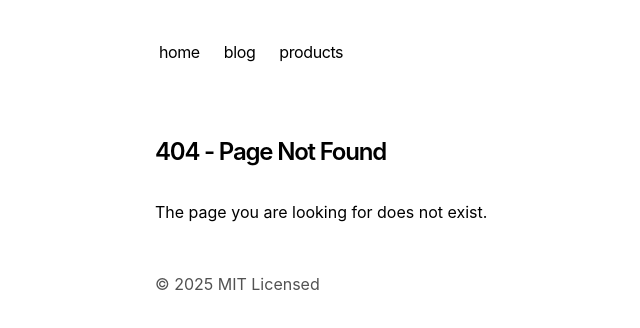
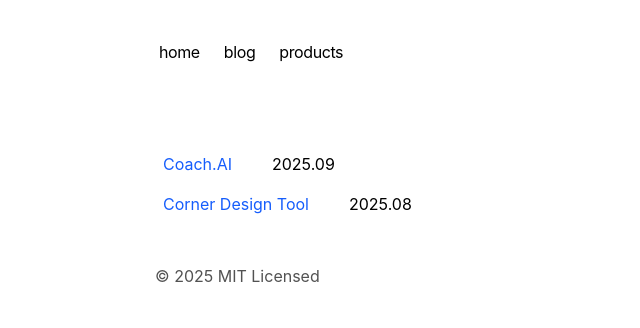
Before and after one commit to ak5695/blog-next, a Next.js app: page /products in a window 1280 px wide. Before the commit this address had no page. Shown: the top 328 px of the page, without its empty margins (197-837 px from the left). Built offline with nearby package versions, Linux system fonts and the light colour scheme.

Commit message:
add products info

```diff
--- a/app/page.tsx
+++ b/app/page.tsx
@@ -32,7 +32,7 @@ export default function Page() {
   return (
     <section>
       <h1 className="mb-8 text-2xl font-semibold tracking-tighter">
-        Hi! I'm Dufran
+        Hi&nbsp;,&nbsp;I'm&nbsp;Dufran
       </h1>
       <p className="mb-4">{`A programmer, writer, life artist.`}</p>
       <div className="my-8" style={{ whiteSpace: "pre-wrap" }}>
--- /dev/null
+++ b/app/products/page.tsx
@@ -0,0 +1,32 @@
+import Link from "next/link";
+
+export default function Products() {
+  return (
+    <main className="px-2 py-4">
+      <ul className="space-y-4">
+        <li className="flex gap-10">
+          <Link
+            href="https://www.andy-dufran.life"
+            target="_blank"
+            rel="noopener noreferrer"
+            className="text-blue-600 hover:underline"
+          >
+            Coach.AI
+          </Link>
+          2025.09
+        </li>
+        <li className="flex gap-10">
+          <Link
+            href="https://www.corner-design.work"
+            target="_blank"
+            rel="noopener noreferrer"
+            className="text-blue-600 hover:underline"
+          >
+            Corner Design Tool
+          </Link>
+          2025.08
+        </li>
+      </ul>
+    </main>
+  );
+}
```
